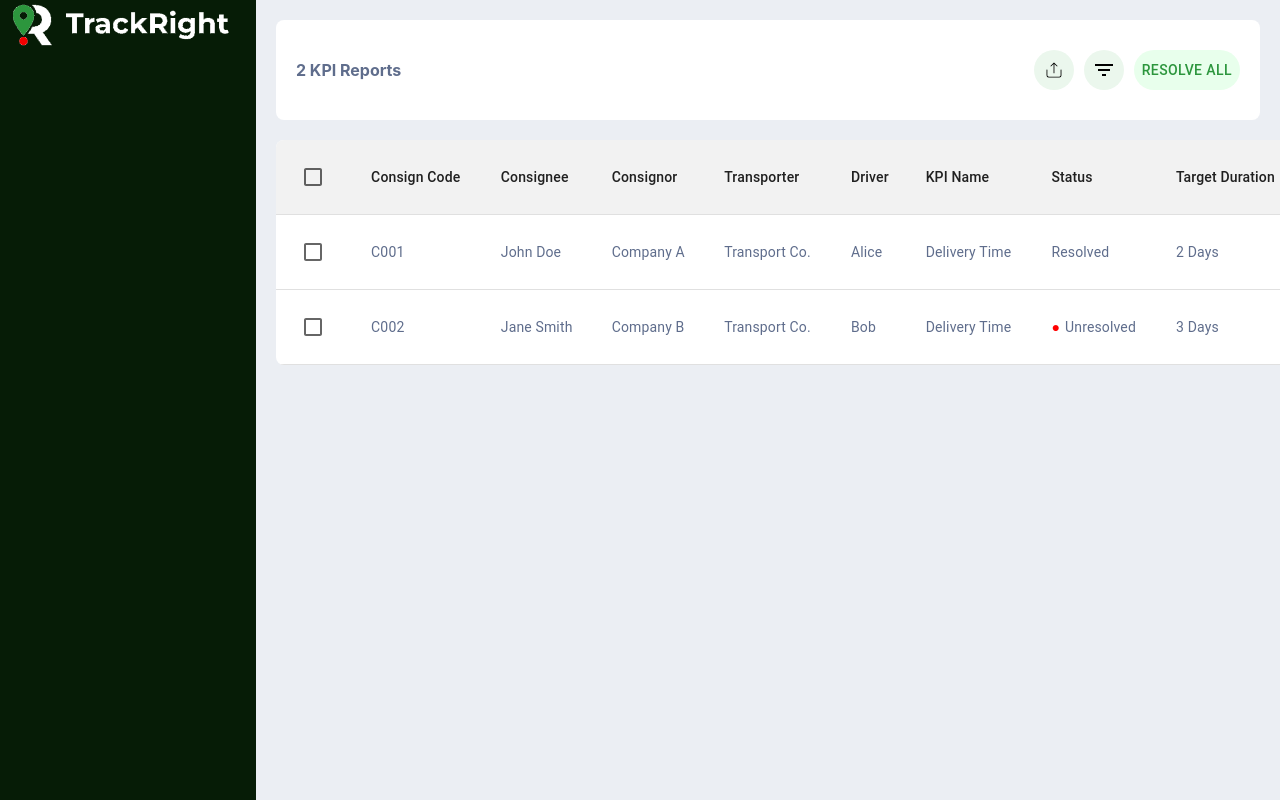
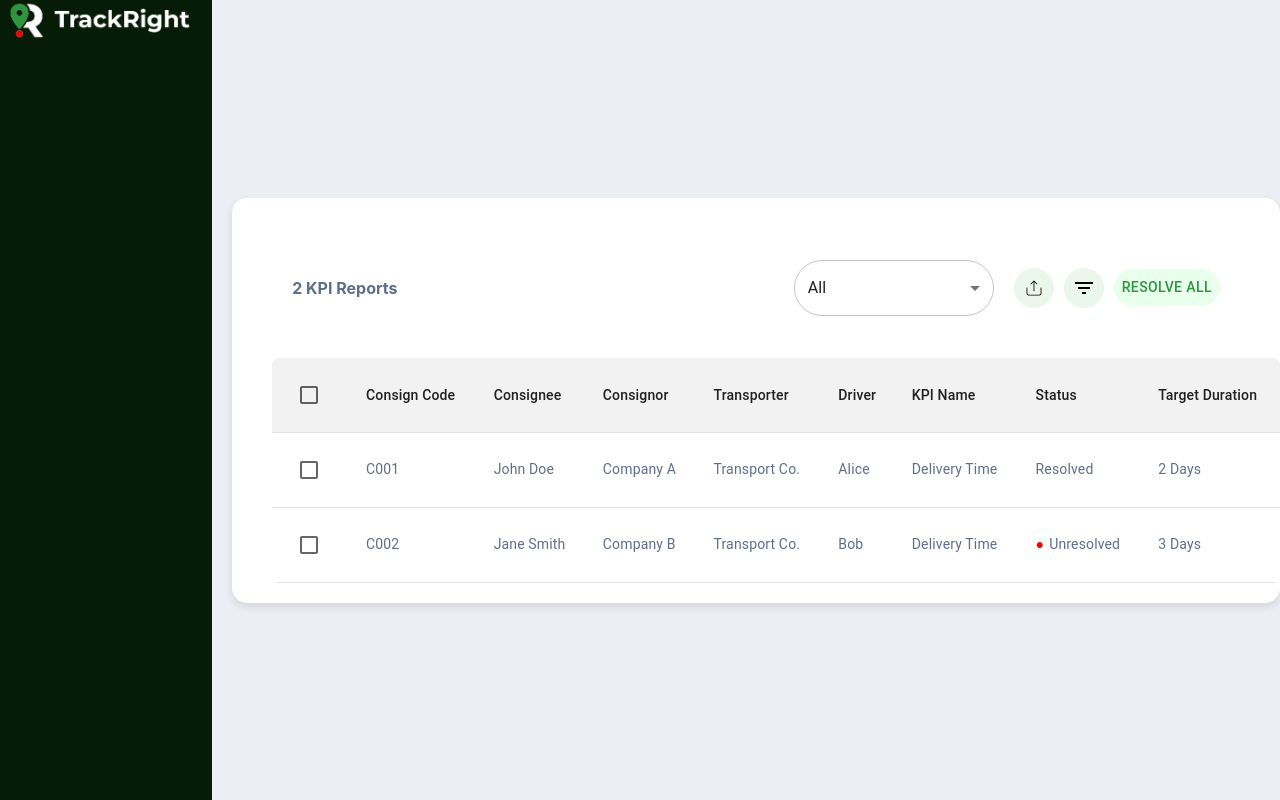
Before and after one commit to Donaldson222/Kpi-reports, a React (Create React App) app: page / in a window 1280 px wide. Shown: the top 800 px of the page. Built offline with nearby package versions, Linux system fonts and the light colour scheme.

Commit message:
styling changes

```diff
--- a/src/App.js
+++ b/src/App.js
@@ -14,7 +14,13 @@ function App() {
 
         <Navbar />
 
-      <div style={{ display: 'flex', flexDirection: 'column', flexGrow: 1 }}>
+      <div style={{  width: '95%',
+                    margin: 'auto',
+                    backgroundColor: 'white',
+                    marginLeft: '20px',
+                    borderRadius: '15px',
+                    padding: '20px',
+                    boxShadow: '0 4px 8px rgba(0, 0, 0, 0.1)'  }}>
         <Buttons recordCount={data.length} />
         <KpiTable />
       </div>
--- a/src/Components/Buttons/Buttons.jsx
+++ b/src/Components/Buttons/Buttons.jsx
@@ -1,4 +1,6 @@
 import React, { useState } from 'react';
+import { Select, MenuItem } from '@mui/material';
+
 import { Button } from '@mui/material';
 import SearchIcon from '@mui/icons-material/Search';
 import FilterListIcon from '@mui/icons-material/FilterList';
@@ -57,7 +59,21 @@ const Buttons = ({ recordCount }) => {
             <h4 style={{ margin: 0, color: '#5F6D8C' }}>{recordCount} KPI Reports</h4>
 
             {/* Buttons Container */}
-            <div style={{ display: 'flex', gap: '10px' }}>
+            <div style={{ display: 'flex', gap: '10px', alignItems: 'center' }}>
+                <Select
+                    defaultValue="All"
+                    style={{
+                        borderRadius: '35px',
+                        marginRight: '10px',
+                        width: '200px',
+
+                    }}
+                >
+                    <MenuItem value="All">All</MenuItem>
+                    <MenuItem value="Resolved">Resolved</MenuItem>
+                    <MenuItem value="Unresolved">Unresolved</MenuItem>
+                </Select>
+
                 {/* Import Button */}
                 <Button
                     onClick={handleExport}
@@ -74,6 +90,7 @@ const Buttons = ({ recordCount }) => {
                 >
                     <CiExport size={20} />
                 </Button>
+
 
                 {/* Filter Button */}
                 <Button
```
